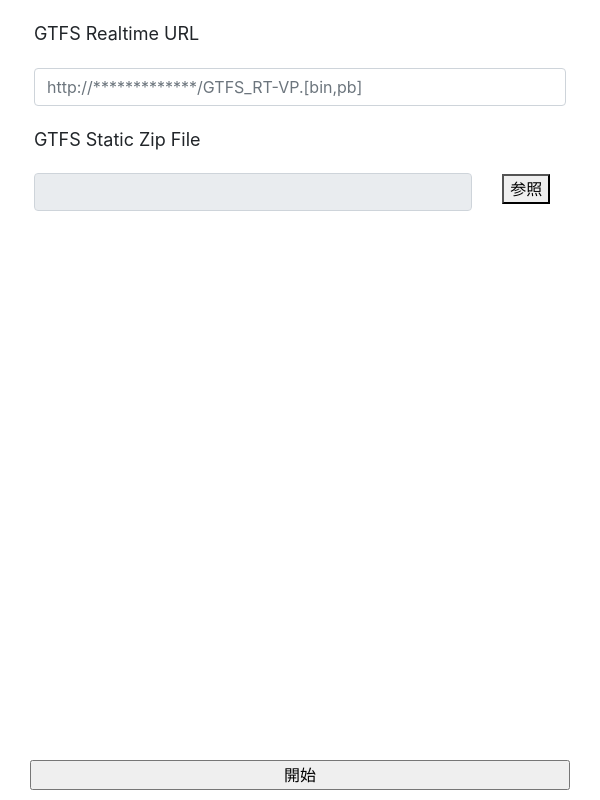
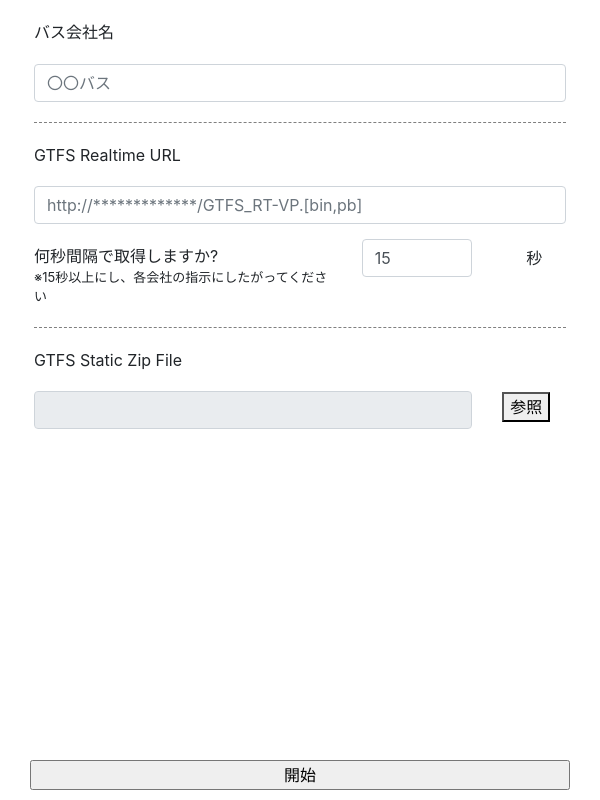
Before and after one commit to shunmame/bus_simulation_electron, an Electron app: page src/setting.html in a window 600 px wide. Drawn offline with nearby package versions, Linux system fonts and the light colour scheme; no server answers.

Commit message:
dev setting front design

```diff
--- a/src/setting.css
+++ b/src/setting.css
@@ -1,10 +1,16 @@
+p {
+    margin-bottom: 0;
+}
+
 .container {
     padding: 4px;
     padding-top: 20px
 }
 
 .spacer {
-    margin: 20px;
+    margin-top: 20px;
+    margin-bottom: 20px;
+    border-bottom: 1px dashed gray;
 }
 
 .validate_txt {
@@ -19,11 +25,6 @@
     margin-top: 20px;
 }
 
-label {
-    font-size: 18px;
-    margin-bottom: 1px;
-}
-
 footer {
     position: absolute;
     bottom: 0;
--- a/src/setting.html
+++ b/src/setting.html
@@ -20,7 +20,19 @@
     <div class="container">
         <div class="row">
             <div class="col">
-                <label>GTFS Realtime URL</label>
+                <p>バス会社名</p>
+            </div>
+        </div>
+        <div class="row">
+            <div class="col">
+                <p id="validate_name" class="validate_txt">入力してください</p>
+                <input type="text" id="bus_company_name" placeholder="〇〇バス" class="form-control">
+            </div>
+        </div>
+        <div class="spacer"></div>
+        <div class="row">
+            <div class="col">
+                <p>GTFS Realtime URL</p>
             </div>
         </div>
         <div class="row">
@@ -30,10 +42,23 @@
                     class="form-control">
             </div>
         </div>
+        <div class="row">
+            <div class="col-7">
+                <p id="validate_time" class="validate_txt">15秒以上にしてくだい</p>
+                <p>何秒間隔で取得しますか?</p>
+                <p style="font-size: 13px;">※15秒以上にし、各会社の指示にしたがってください</p>
+            </div>
+            <div class="col-3" style="padding-top: 15px;">
+                <input type="number" id="interval_time" value="15" class="form-control">
+            </div>
+            <div class="col-2" style="padding-top: 22px;">
+                <p class="text-center RT_vcenter">秒</p>
+            </div>
+        </div>
         <div class="spacer"></div>
         <div class="row">
             <div class="col">
-                <label>GTFS Static Zip File</label>
+                <p>GTFS Static Zip File</p>
             </div>
         </div>
         <div class="row">
@@ -45,7 +70,6 @@
                 <button id="file_open_button" type="button" class="text-center">参照</button>
             </div>
         </div>
-        <div class="spacer"></div>
     </div>
     <footer>
         <input type="button" value="開始" id="start_button" style="width:100%">
--- a/src/setting.js
+++ b/src/setting.js
@@ -1,13 +1,20 @@
 document.getElementById("start_button").addEventListener("click", (e) => {
     var RT_URL = document.getElementById("RT_URL").value
     var zip_path = document.getElementById("zip_path").value
-    if (RT_URL && zip_path) {
+    var company_name = document.getElementById("bus_company_name").value
+    var interval_time = document.getElementById("interval_time").value
+
+    // const pattern = /^(https|http):\/\/([a-z]{1,}\.|)(qiita\.com)(\/(.*)|\?(.*)|$)$/g;
+
+    if (RT_URL && zip_path && company_name && Number(interval_time) < 15) {
         window.api.set_RT_URL(RT_URL)
         window.close();
     }
 
     if (!RT_URL) document.getElementById("validate_url").style.visibility = "visible"; else document.getElementById("validate_url").style.visibility = "hidden";
     if (!zip_path) document.getElementById("validate_zip").style.visibility = "visible"; else document.getElementById("validate_zip").style.visibility = "hidden";
+    if (!company_name) document.getElementById("validate_name").style.visibility = "visible"; else document.getElementById("validate_name").style.visibility = "hidden";
+    if (Number(interval_time) < 15) document.getElementById("validate_time").style.visibility = "visible"; else document.getElementById("validate_time").style.visibility = "hidden";
 });
 
 document.querySelector("#file_open_button").addEventListener("click", () => {
```
